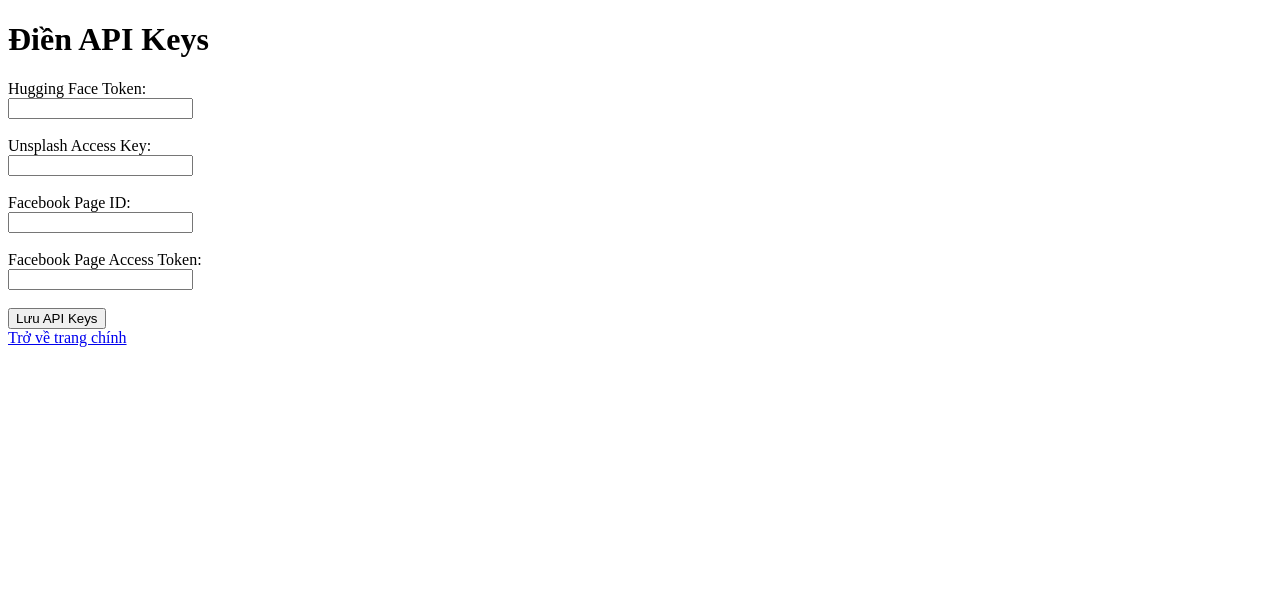
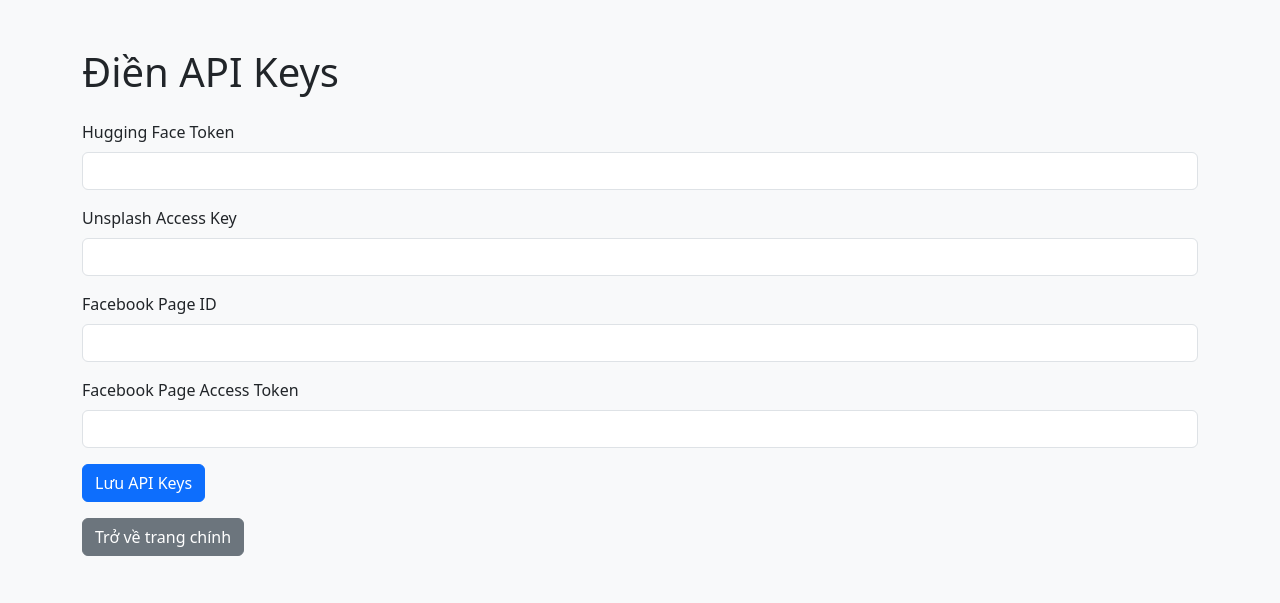
Before and after one commit to nhut0902-pr/Tool-tiktok-post, a Flask app: page /apikeys in a window 1280 px wide. Shown: the top 603 px of the page. Run offline with Flask 3, Linux system fonts and the light colour scheme; data comes from the database, SQL or seed files in the repository.

Commit message:
Update apikeys.html

```diff
--- a/templates/apikeys.html
+++ b/templates/apikeys.html
@@ -1,25 +1,45 @@
 <!DOCTYPE html>
-<html>
+<html lang="en">
 <head>
-    <title>API Keys Configuration</title>
+<meta charset="UTF-8">
+<meta name="viewport" content="width=device-width, initial-scale=1">
+<title>Cấu hình API Keys</title>
+<link href="https://cdn.jsdelivr.net/npm/bootstrap@5.3.2/dist/css/bootstrap.min.css" rel="stylesheet">
 </head>
-<body>
-<h1>Điền API Keys</h1>
+<body class="bg-light">
+<div class="container py-5">
+<h1 class="mb-4">Điền API Keys</h1>
+
+{% with messages = get_flashed_messages() %}
+  {% if messages %}
+    {% for msg in messages %}
+      <div class="alert alert-info">{{ msg }}</div>
+    {% endfor %}
+  {% endif %}
+{% endwith %}
+
 <form method="POST">
-<label>Hugging Face Token:</label><br>
-<input type="text" name="hf_token" value="{{ keys[0] }}"><br><br>
+  <div class="mb-3">
+    <label class="form-label">Hugging Face Token</label>
+    <input type="text" class="form-control" name="hf_token" value="{{ keys[0] }}">
+  </div>
+  <div class="mb-3">
+    <label class="form-label">Unsplash Access Key</label>
+    <input type="text" class="form-control" name="unsplash_key" value="{{ keys[1] }}">
+  </div>
+  <div class="mb-3">
+    <label class="form-label">Facebook Page ID</label>
+    <input type="text" class="form-control" name="fb_page_id" value="{{ keys[2] }}">
+  </div>
+  <div class="mb-3">
+    <label class="form-label">Facebook Page Access Token</label>
+    <input type="text" class="form-control" name="fb_page_token" value="{{ keys[3] }}">
+  </div>
+  <button type="submit" class="btn btn-primary">Lưu API Keys</button>
+</form>
 
-<label>Unsplash Access Key:</label><br>
-<input type="text" name="unsplash_key" value="{{ keys[1] }}"><br><br>
-
-<label>Facebook Page ID:</label><br>
-<input type="text" name="fb_page_id" value="{{ keys[2] }}"><br><br>
-
-<label>Facebook Page Access Token:</label><br>
-<input type="text" name="fb_page_token" value="{{ keys[3] }}"><br><br>
-
-<button type="submit">Lưu API Keys</button>
-</form>
-<a href="{{ url_for('index') }}">Trở về trang chính</a>
+<a href="{{ url_for('index') }}" class="btn btn-secondary mt-3">Trở về trang chính</a>
+</div>
+<script src="https://cdn.jsdelivr.net/npm/bootstrap@5.3.2/dist/js/bootstrap.bundle.min.js"></script>
 </body>
 </html>
```
